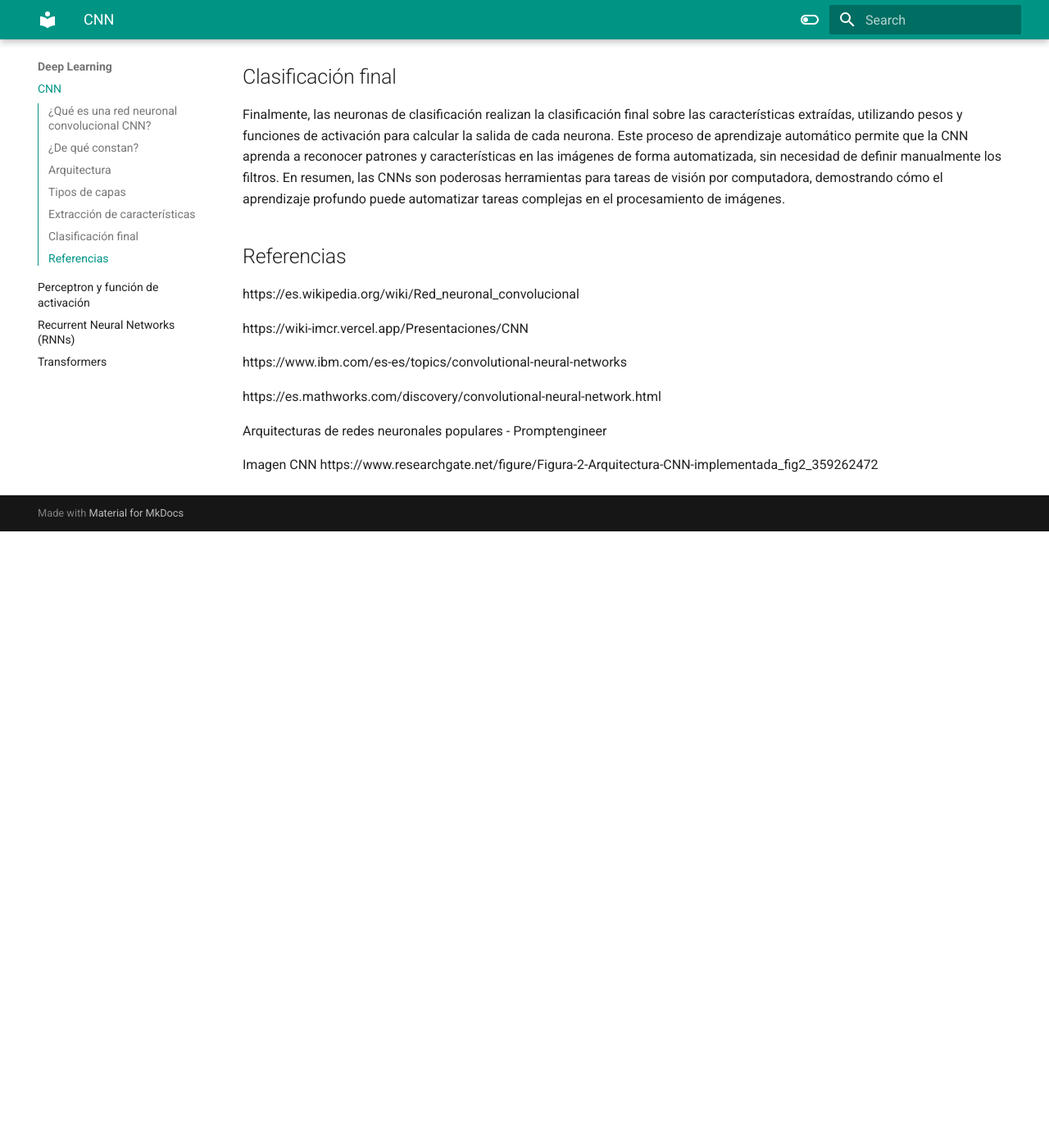
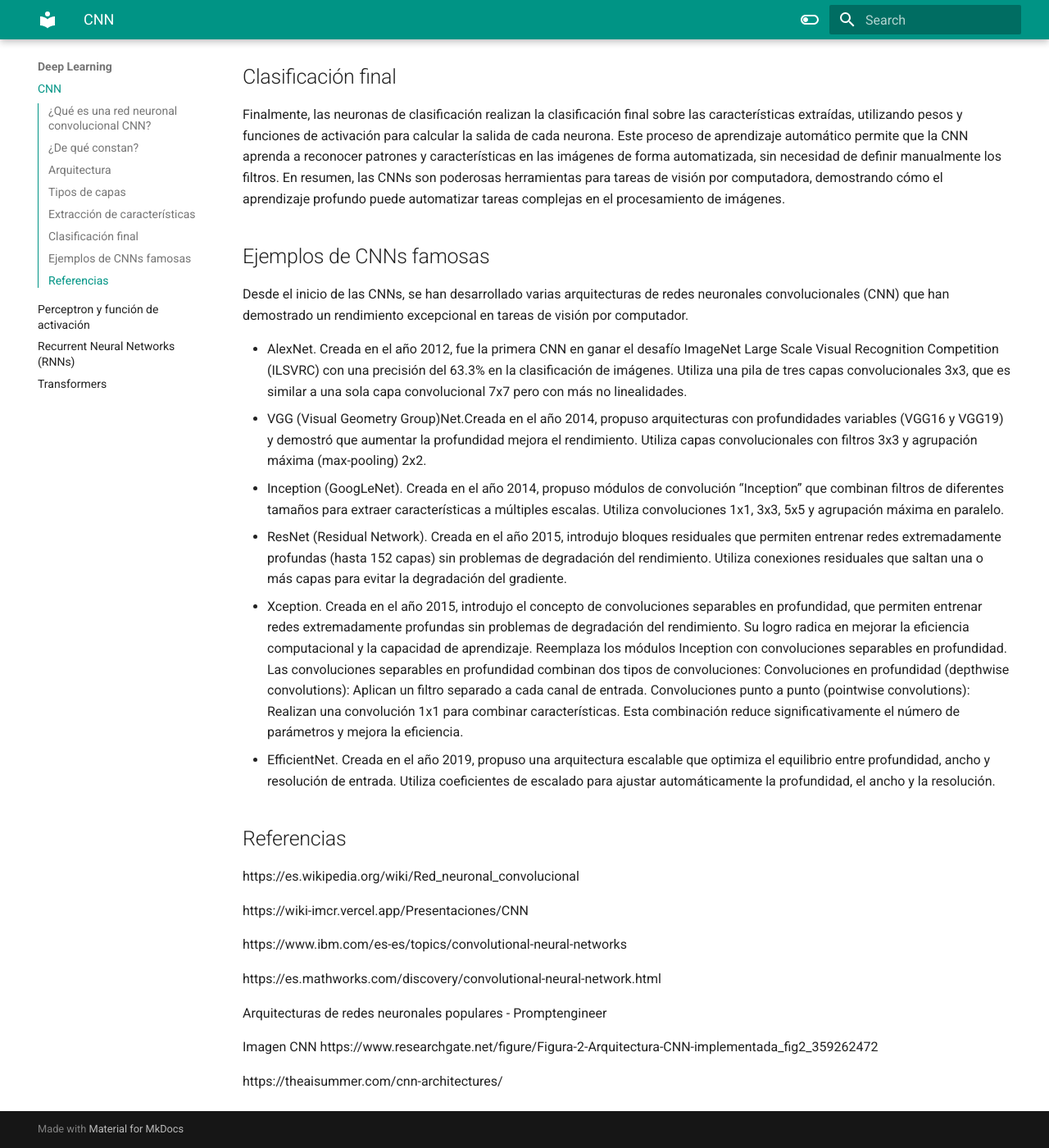
Before and after one commit to abl78-ua/Wiki-IMCR, an MkDocs documentation site: the page built from docs/Deep Learning/CNN.md, in a window 1280 px wide and 1400 px high, scrolled down 1945 px. Shown: the whole window at 82% size. Built offline with MkDocs 1.6.1 and Material for MkDocs 9.7.7, drawn with Linux system fonts in a browser that asks for light colours; before the commit the page ends 2593 px from its top, so only the background shows below that.

Commit message:
Update CNN.md

```diff
--- a/docs/Deep Learning/CNN.md
+++ b/docs/Deep Learning/CNN.md
@@ -32,6 +32,21 @@ En esta fase, las capas convolucionales y de reducción de muestreo se alternan
 ##Clasificación final
 Finalmente, las neuronas de clasificación realizan la clasificación final sobre las características extraídas, utilizando pesos y funciones de activación para calcular la salida de cada neurona. Este proceso de aprendizaje automático permite que la CNN aprenda a reconocer patrones y características en las imágenes de forma automatizada, sin necesidad de definir manualmente los filtros. En resumen, las CNNs son poderosas herramientas para tareas de visión por computadora, demostrando cómo el aprendizaje profundo puede automatizar tareas complejas en el procesamiento de imágenes.
 
+##Ejemplos de CNNs famosas
+Desde el inicio de las CNNs, se han desarrollado varias arquitecturas de redes neuronales convolucionales (CNN) que han demostrado un rendimiento excepcional en tareas de visión por computador.
+
+- AlexNet. Creada en el año 2012, fue la primera CNN en ganar el desafío ImageNet Large Scale Visual Recognition Competition (ILSVRC) con una precisión del 63.3% en la clasificación de imágenes. Utiliza una pila de tres capas convolucionales 3x3, que es similar a una sola capa convolucional 7x7 pero con más no linealidades.
+- VGG (Visual Geometry Group)Net.Creada en el año 2014, propuso arquitecturas con profundidades variables (VGG16 y VGG19) y demostró que aumentar la profundidad mejora el rendimiento. Utiliza capas convolucionales con filtros 3x3 y agrupación máxima (max-pooling) 2x2.
+- Inception (GoogLeNet). Creada en el año 2014, propuso módulos de convolución “Inception” que combinan filtros de diferentes tamaños para extraer características a múltiples escalas. Utiliza convoluciones 1x1, 3x3, 5x5 y agrupación máxima en paralelo.
+- ResNet (Residual Network). Creada en el año 2015, introdujo bloques residuales que permiten entrenar redes extremadamente profundas (hasta 152 capas) sin problemas de degradación del rendimiento. Utiliza conexiones residuales que saltan una o más capas para evitar la degradación del gradiente.
+- Xception. Creada en el año 2015, introdujo el concepto de convoluciones separables en profundidad, que permiten entrenar redes extremadamente profundas sin problemas de degradación del rendimiento. Su logro radica en mejorar la eficiencia computacional y la capacidad de aprendizaje. Reemplaza los módulos Inception con convoluciones separables en profundidad.
+Las convoluciones separables en profundidad combinan dos tipos de convoluciones:
+Convoluciones en profundidad (depthwise convolutions): Aplican un filtro separado a cada canal de entrada.
+Convoluciones punto a punto (pointwise convolutions): Realizan una convolución 1x1 para combinar características.
+Esta combinación reduce significativamente el número de parámetros y mejora la eficiencia.
+- EfficientNet. Creada en el año 2019, propuso una arquitectura escalable que optimiza el equilibrio entre profundidad, ancho y resolución de entrada. Utiliza coeficientes de escalado para ajustar automáticamente la profundidad, el ancho y la resolución.
+
+
 ##Referencias
 
 https://es.wikipedia.org/wiki/Red_neuronal_convolucional
@@ -45,3 +60,5 @@ https://es.mathworks.com/discovery/convolutional-neural-network.html
 Arquitecturas de redes neuronales populares - Promptengineer
 
 Imagen CNN https://www.researchgate.net/figure/Figura-2-Arquitectura-CNN-implementada_fig2_359262472
+
+https://theaisummer.com/cnn-architectures/
```
